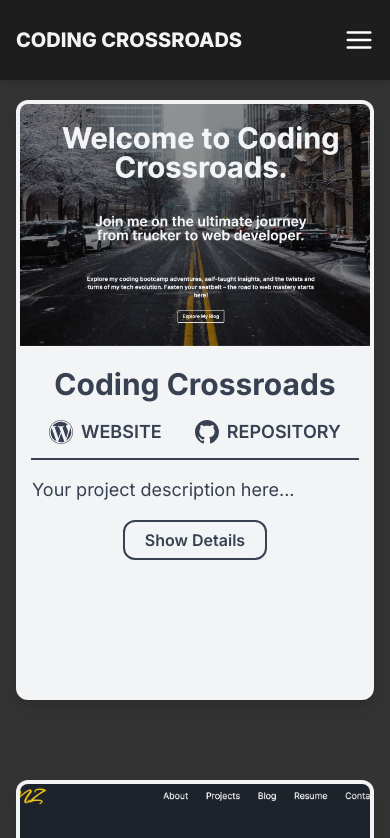
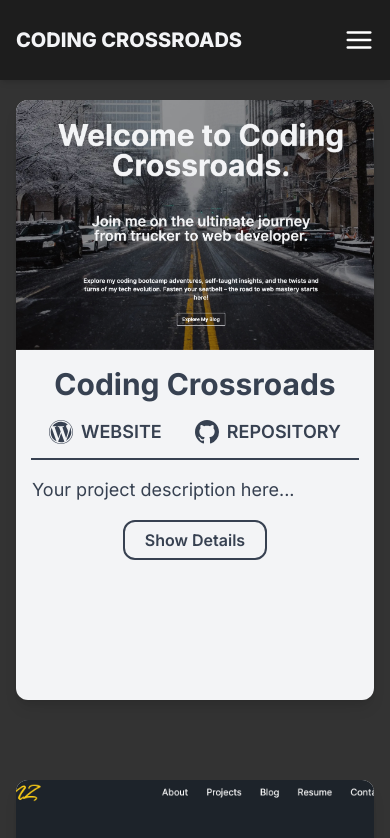
Before and after one commit to Zawadzki-Michal/CodingCrossroads, a Next.js app: page /projects in a window 390 px wide. Shown: the top 838 px of the page. Built offline with nearby package versions, Linux system fonts and the light colour scheme.

Commit message:
project card margin fix for mobiles

```diff
--- a/src/app/(user)/projects/page.tsx
+++ b/src/app/(user)/projects/page.tsx
@@ -24,7 +24,7 @@ const Projects: React.FC = () => {
                 height={500}
                 width={500}
                 alt={project.title}
-                className="h-[250px] lg:object-fill object-cover rounded-tl-xl rounded-tr-xl p-1"
+                className="h-[250px] lg:object-fill object-cover rounded-tl-xl rounded-tr-xl lg:p-1"
               />
             </Link>
 
```
